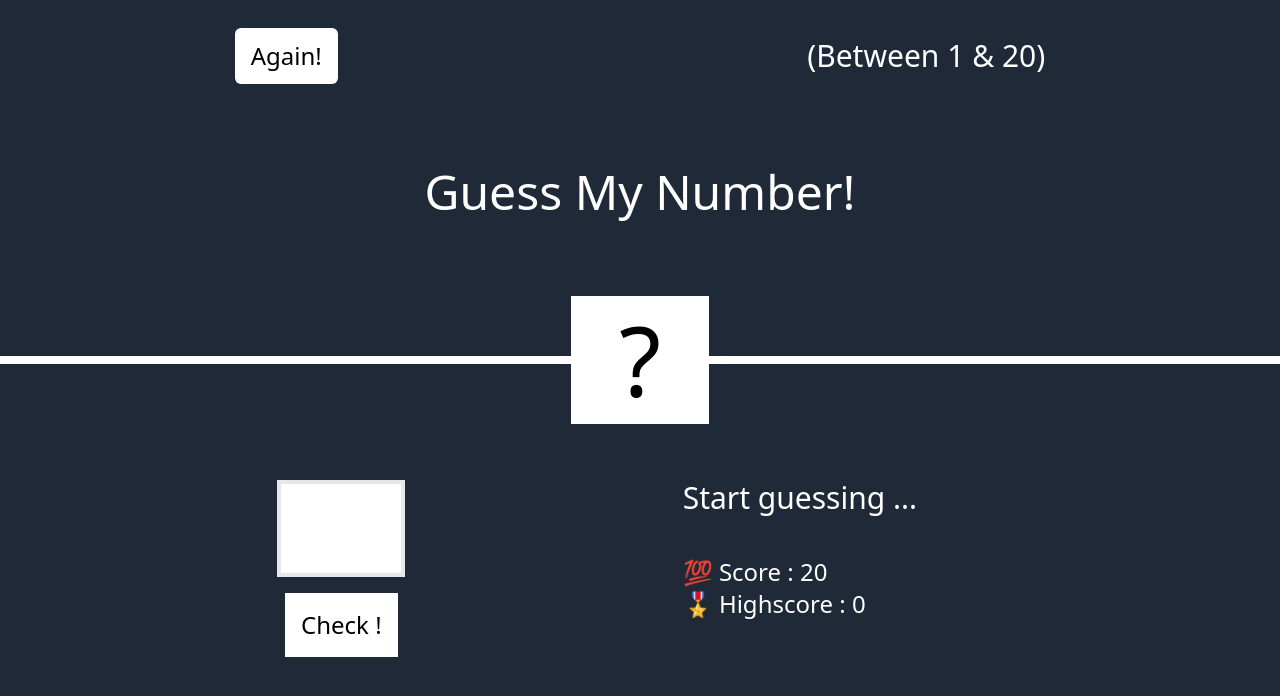
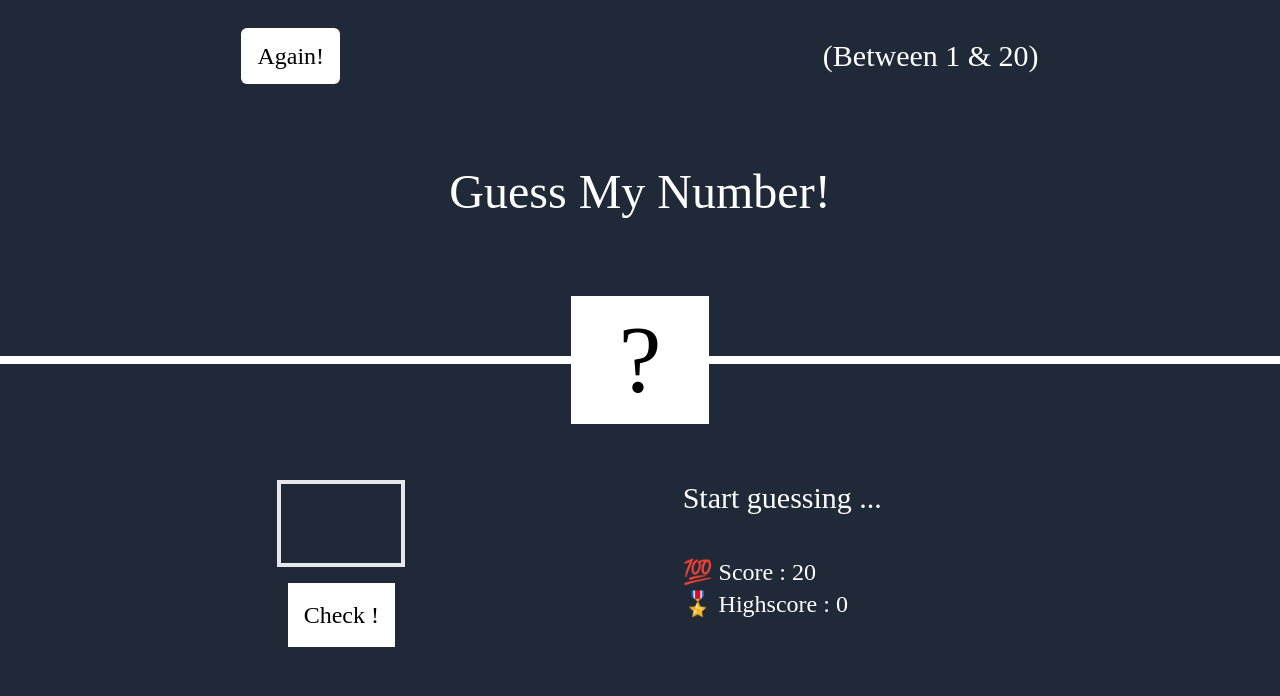
Before and after one commit to Sardar219/Guess-Number, a website: page dist/index.html in a window 1280 px wide. Drawn offline with Linux system fonts and the light colour scheme.

Commit message:
add the style in the head of index.html because it a latter

```diff
--- a/dist/index.html
+++ b/dist/index.html
@@ -6,10 +6,17 @@
     <title>Guess Number Game</title>
     <!--  ----- Tailwind css style file ----- -->
     <link rel="stylesheet" href="output.css" />
-    <!--  ----- Custome css style file ----- -->
-    <link rel="stylesheet" href="style.css" />
     <!--  ----- JavaScript file ----- -->
     <script src="script.js" defer></script>
+    <!--  ----- Custome Style file ----- -->
+    <style>
+      * {
+        font-family: Poppins;
+      }
+      input {
+        background-color: transparent;
+      }
+    </style>
   </head>
   <body>
     <!--  ----- body of our site ----- -->
@@ -38,7 +45,7 @@
           <input
             type="number"
             id="numberguess"
-            class="border-4 text-white text-5xl w-32 block p-3"
+            class="bg-transparent border-4 text-white text-5xl w-32 block p-3 text-center"
             min="0"
             max="20"
           />
```
Also changed, not shown: dist/style.css (deleted).
